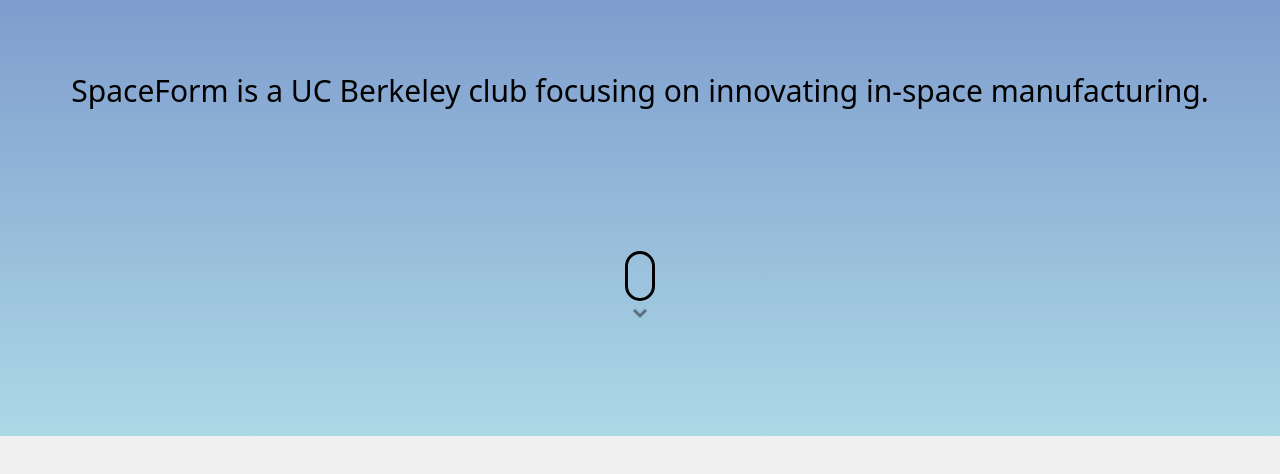
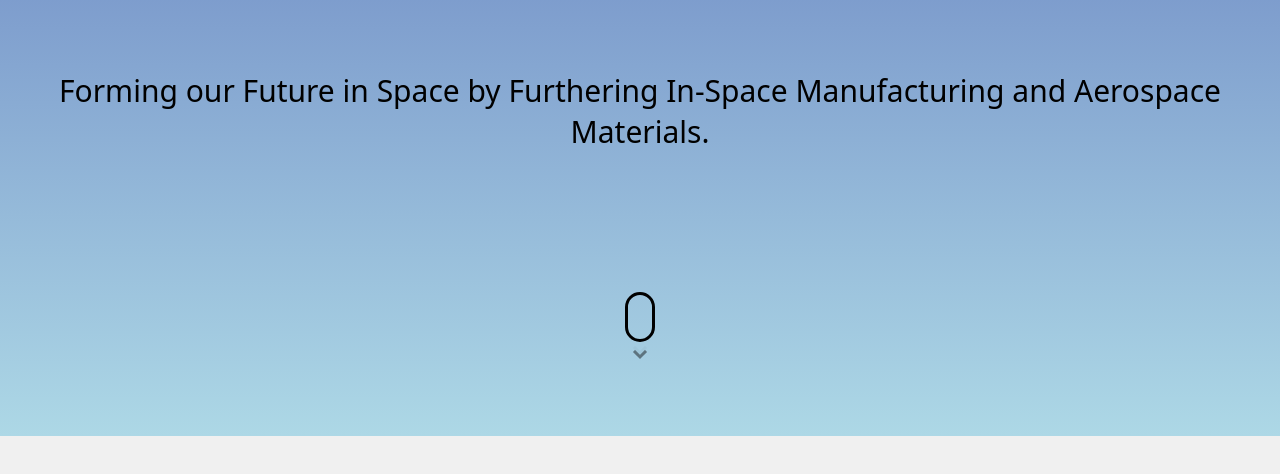
Before and after one commit to spaceform-berkeley/spaceform, a website: page index.html in a window 1280 px wide. Shown: the part 364-838 px from the top of the page. Drawn offline with nearby package versions, Linux system fonts and the light colour scheme.

Commit message:
Update index.html

```diff
--- a/index.html
+++ b/index.html
@@ -27,7 +27,7 @@
     <!-- <h1 class = "scrollTextGradientH1", style="text-align: center;">Welcome to SpaceForm</h1> -->
     <br>
     <br>
-    <p data-aos="fade-down" class = "", style="color: black;text-align: center;font: sans-serif;font-size: 30px;">SpaceForm is a UC Berkeley club focusing on innovating in-space manufacturing.</p>
+    <p data-aos="fade-down" class = "", style="color: black;text-align: center;font: sans-serif;font-size: 30px;">Forming our Future in Space by Furthering In-Space Manufacturing and Aerospace Materials.</p>
     <br>
     <br>
     <br>
```
